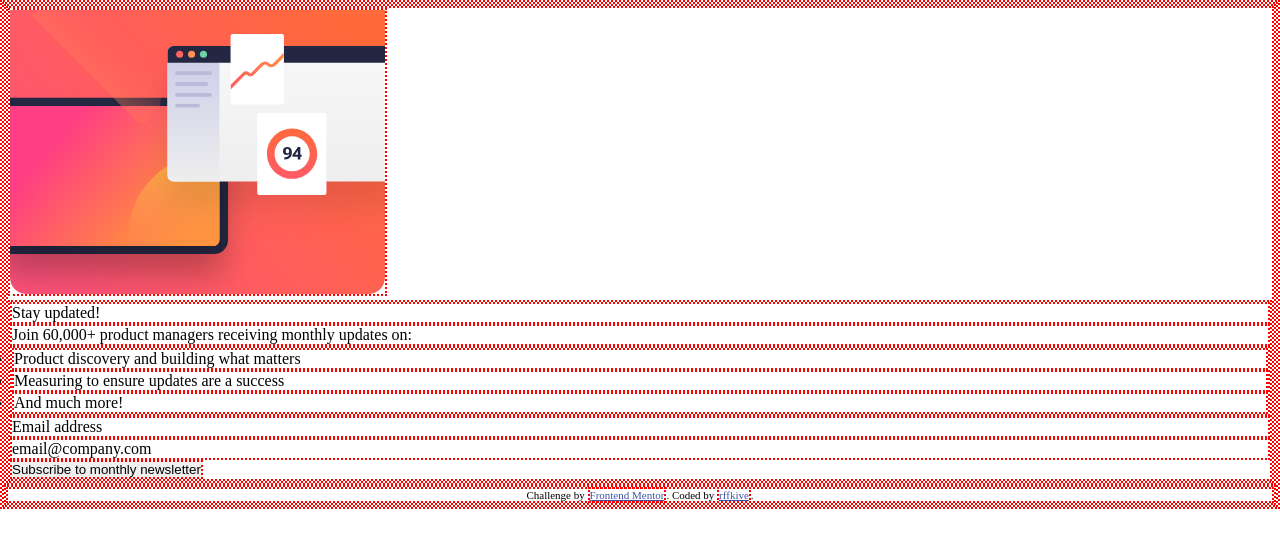
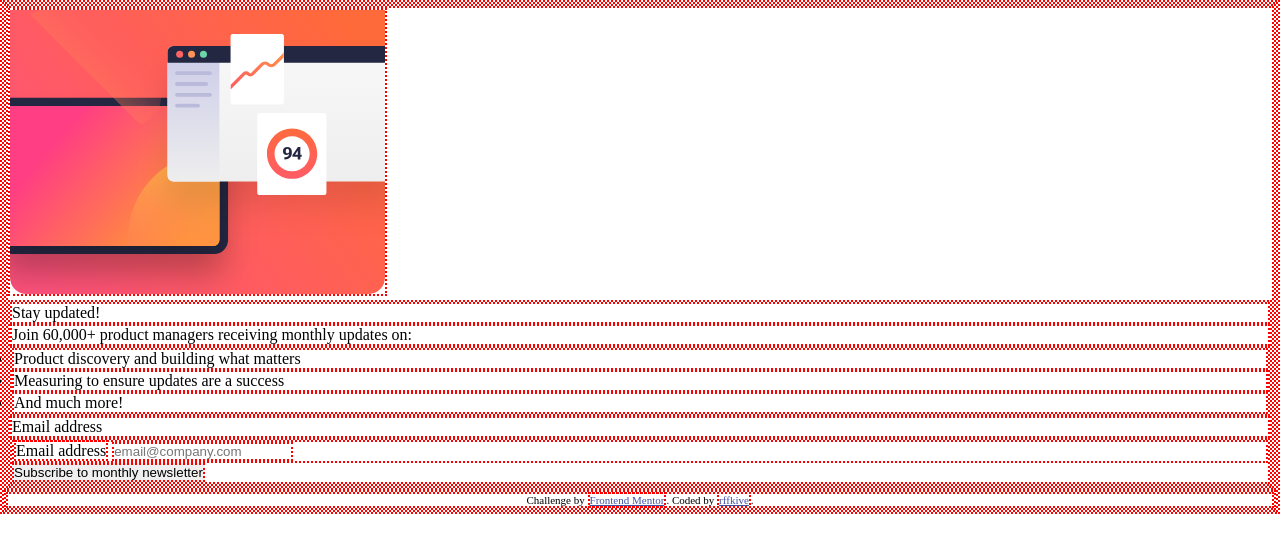
Before and after one commit to rffkive/Newsletter-sign-up-form-with-success-message, a plain HTML site: page index.html in a window 1280 px wide. Drawn offline with Linux system fonts and the light colour scheme.

Commit message:
fix the html with semantic html instead

```diff
--- a/index.html
+++ b/index.html
@@ -21,8 +21,19 @@
             <li class="content-lists">And much more!</li>
           </ul>
           <div class="content-email"> Email address</div>
-          <div class="content-empty">email@company.com</div>
-          <button>Subscribe to monthly newsletter</button>
+          <form class="newsletter-form">
+            <div class="email-section">
+              <label for="email" class="email-label">Email address</label>
+              <input
+                type="email"
+                id="email"
+                class="email-input"
+                placeholder="email@company.com"
+                required
+              >
+            </div>
+            <button type="submit" class="subscribe-button">Subscribe to monthly newsletter</button>
+          </form>
         </div>
       </div>
     </main>
```
